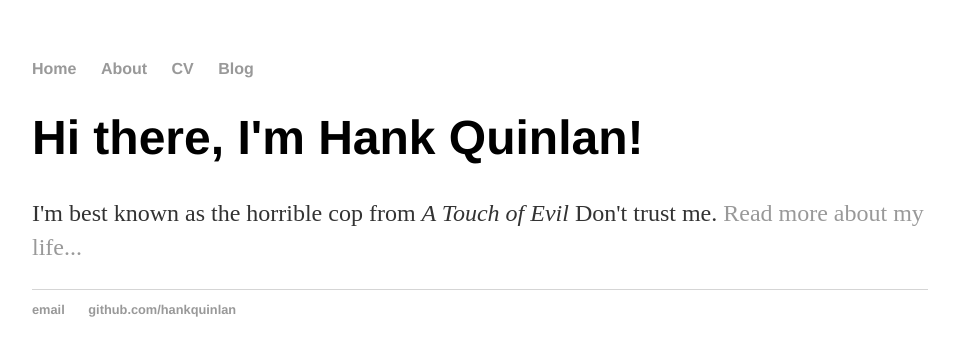
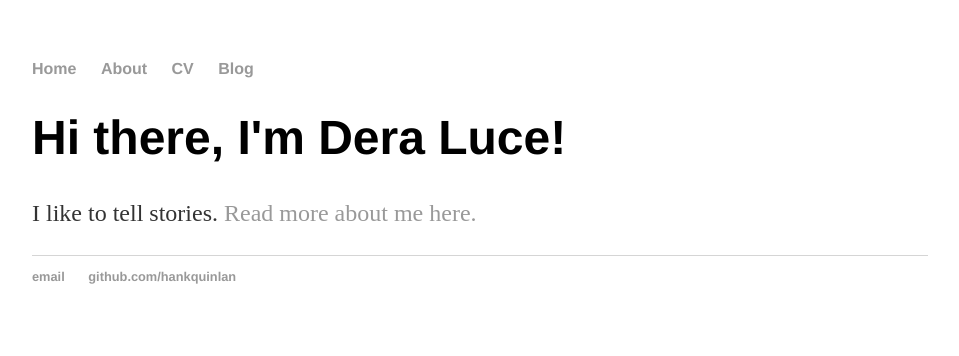
Before and after one commit to DeraLuce/DeraLuce.github.io, a Jekyll site: the page built from index.html, in a window 1280 px wide. Shown: the top 356 px of the page, without its empty margins (160-1119 px from the left). Built offline with Jekyll 4.4.1, drawn with Linux system fonts in a browser that asks for light colours.

Commit message:
Update index.html
Personalized text

```diff
--- a/index.html
+++ b/index.html
@@ -1,8 +1,8 @@
 ---
 layout: default
-title: Hank Quinlan, Horrible Cop
+title: Dera Luce
 ---
 <div class="blurb">
-	<h1>Hi there, I'm Hank Quinlan!</h1>
-	<p>I'm best known as the horrible cop from <em>A Touch of Evil</em> Don't trust me. <a href="/about">Read more about my life...</a></p>
+	<h1>Hi there, I'm Dera Luce!</h1>
+	<p>I like to tell stories. <a href="/about">Read more about me here.</a></p>
 </div><!-- /.blurb -->
```
